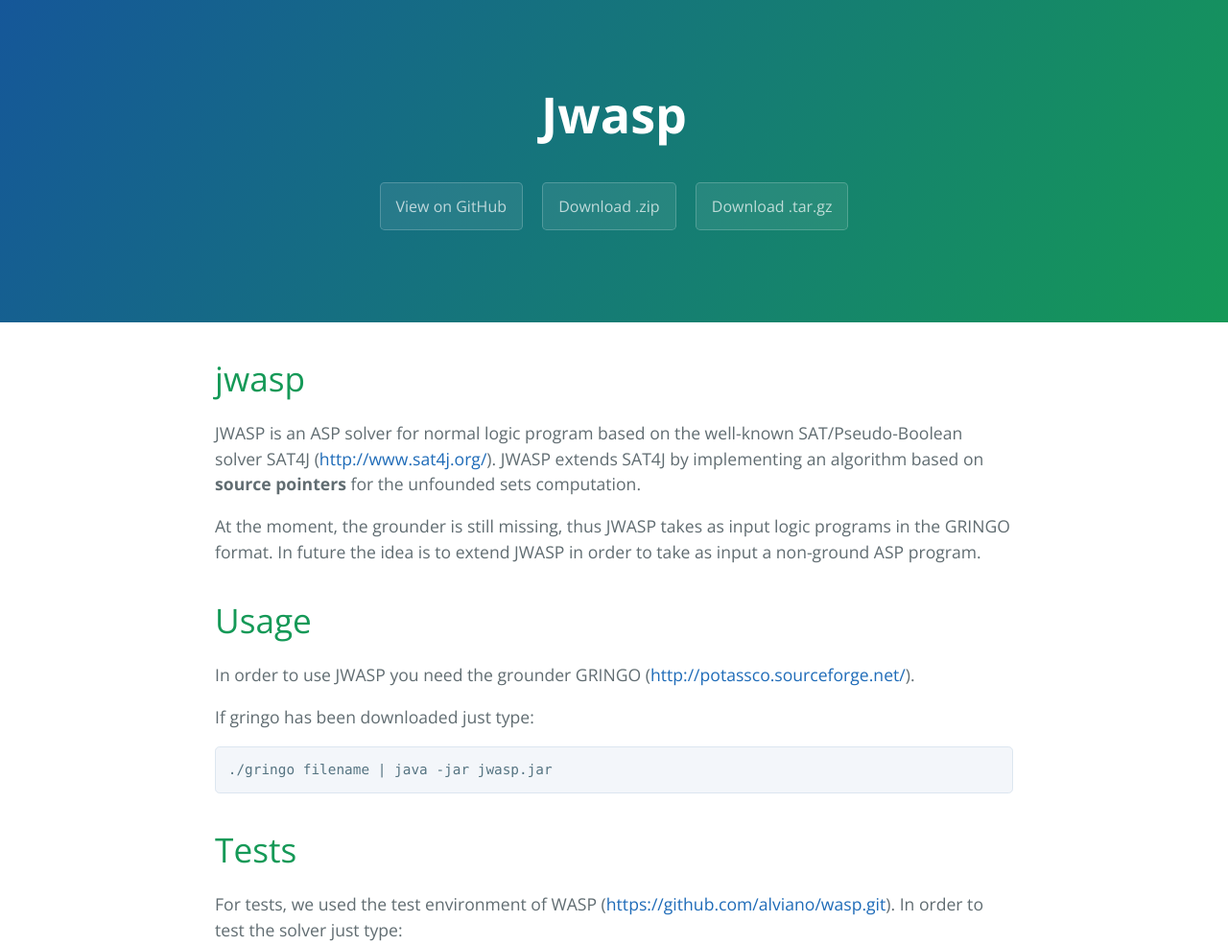
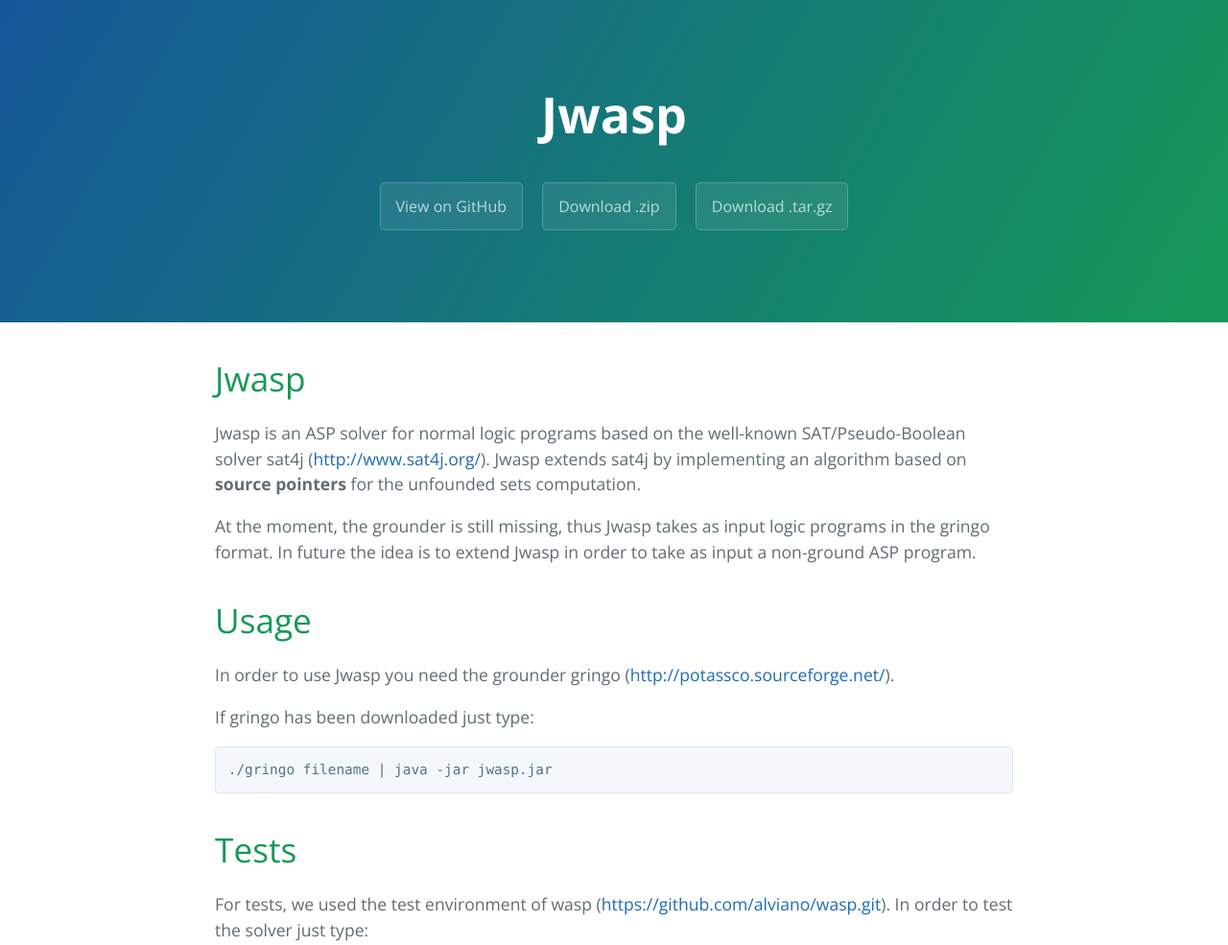
Before and after one commit to dodaro/jwasp, a plain HTML site: page index.html in a window 1280 px wide. Shown: the top 985 px of the page at 96% size. Drawn offline with nearby package versions, Linux system fonts and the light colour scheme.

Commit message:
Update index.html

```diff
--- a/index.html
+++ b/index.html
@@ -20,18 +20,18 @@
 
     <section class="main-content">
       <h1>
-<a id="jwasp" class="anchor" href="#jwasp" aria-hidden="true"><span class="octicon octicon-link"></span></a>jwasp</h1>
+<a id="jwasp" class="anchor" href="#jwasp" aria-hidden="true"><span class="octicon octicon-link"></span></a>Jwasp</h1>
 
-<p>JWASP is an ASP solver for normal logic program based on the well-known SAT/Pseudo-Boolean solver SAT4J (<a href="http://www.sat4j.org/">http://www.sat4j.org/</a>).
-JWASP extends SAT4J by implementing an algorithm based on <strong>source pointers</strong> for the unfounded sets computation.</p>
+<p>Jwasp is an ASP solver for normal logic programs based on the well-known SAT/Pseudo-Boolean solver sat4j (<a href="http://www.sat4j.org/">http://www.sat4j.org/</a>).
+Jwasp extends sat4j by implementing an algorithm based on <strong>source pointers</strong> for the unfounded sets computation.</p>
 
-<p>At the moment, the grounder is still missing, thus JWASP takes as input logic programs in the GRINGO format.
-In future the idea is to extend JWASP in order to take as input a non-ground ASP program.</p>
+<p>At the moment, the grounder is still missing, thus Jwasp takes as input logic programs in the gringo format.
+In future the idea is to extend Jwasp in order to take as input a non-ground ASP program.</p>
 
 <h1>
 <a id="usage" class="anchor" href="#usage" aria-hidden="true"><span class="octicon octicon-link"></span></a>Usage</h1>
 
-<p>In order to use JWASP you need the grounder GRINGO (<a href="http://potassco.sourceforge.net/">http://potassco.sourceforge.net/</a>).</p>
+<p>In order to use Jwasp you need the grounder gringo (<a href="http://potassco.sourceforge.net/">http://potassco.sourceforge.net/</a>).</p>
 
 <p>If gringo has been downloaded just type:</p>
 
@@ -41,7 +41,7 @@ In future the idea is to extend JWASP in order to take as input a non-ground ASP
 <h1>
 <a id="tests" class="anchor" href="#tests" aria-hidden="true"><span class="octicon octicon-link"></span></a>Tests</h1>
 
-<p>For tests, we used the test environment of WASP (<a href="https://github.com/alviano/wasp.git">https://github.com/alviano/wasp.git</a>).
+<p>For tests, we used the test environment of wasp (<a href="https://github.com/alviano/wasp.git">https://github.com/alviano/wasp.git</a>).
 In order to test the solver just type:</p>
 
 <pre><code>make test
```
